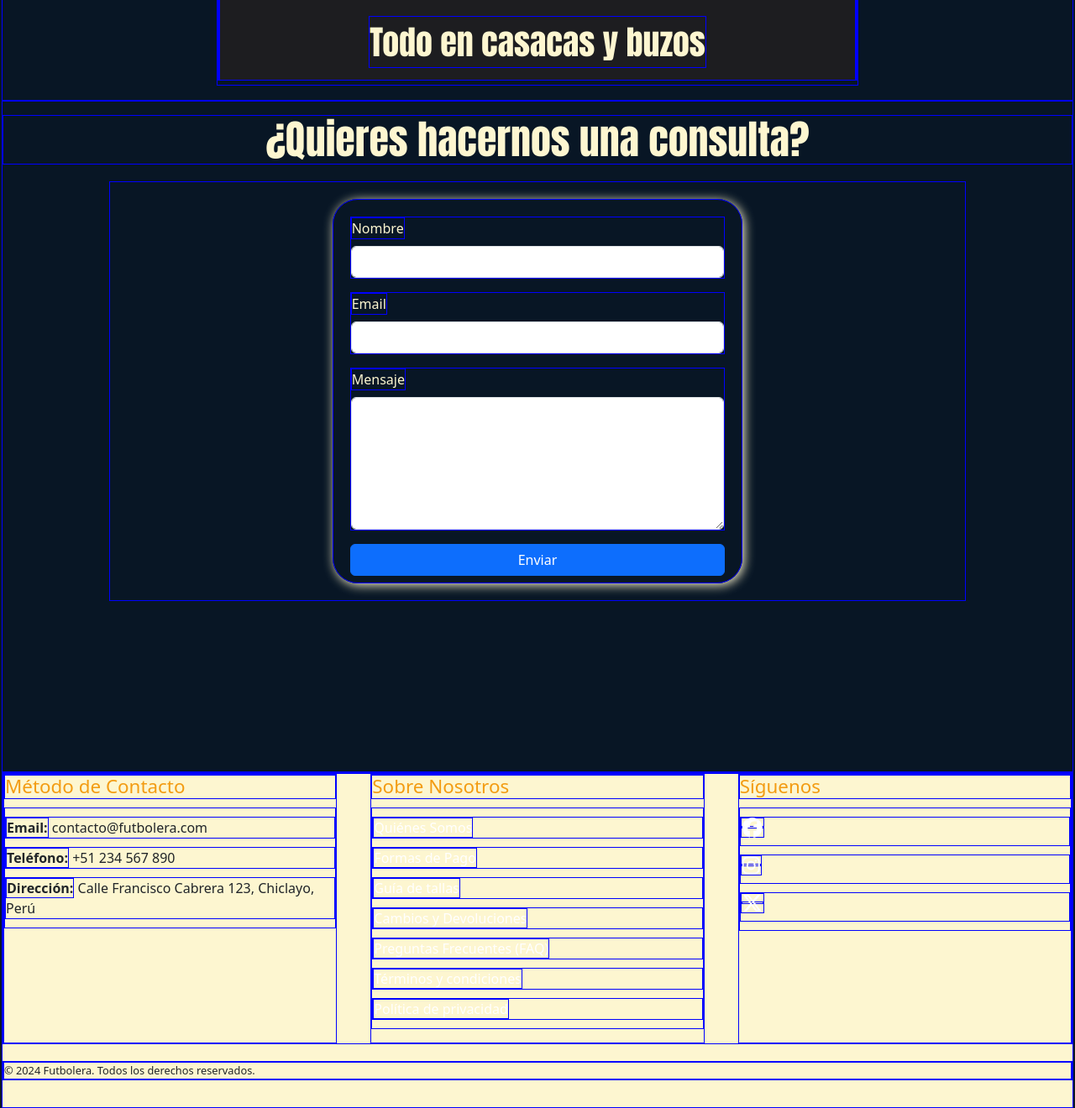
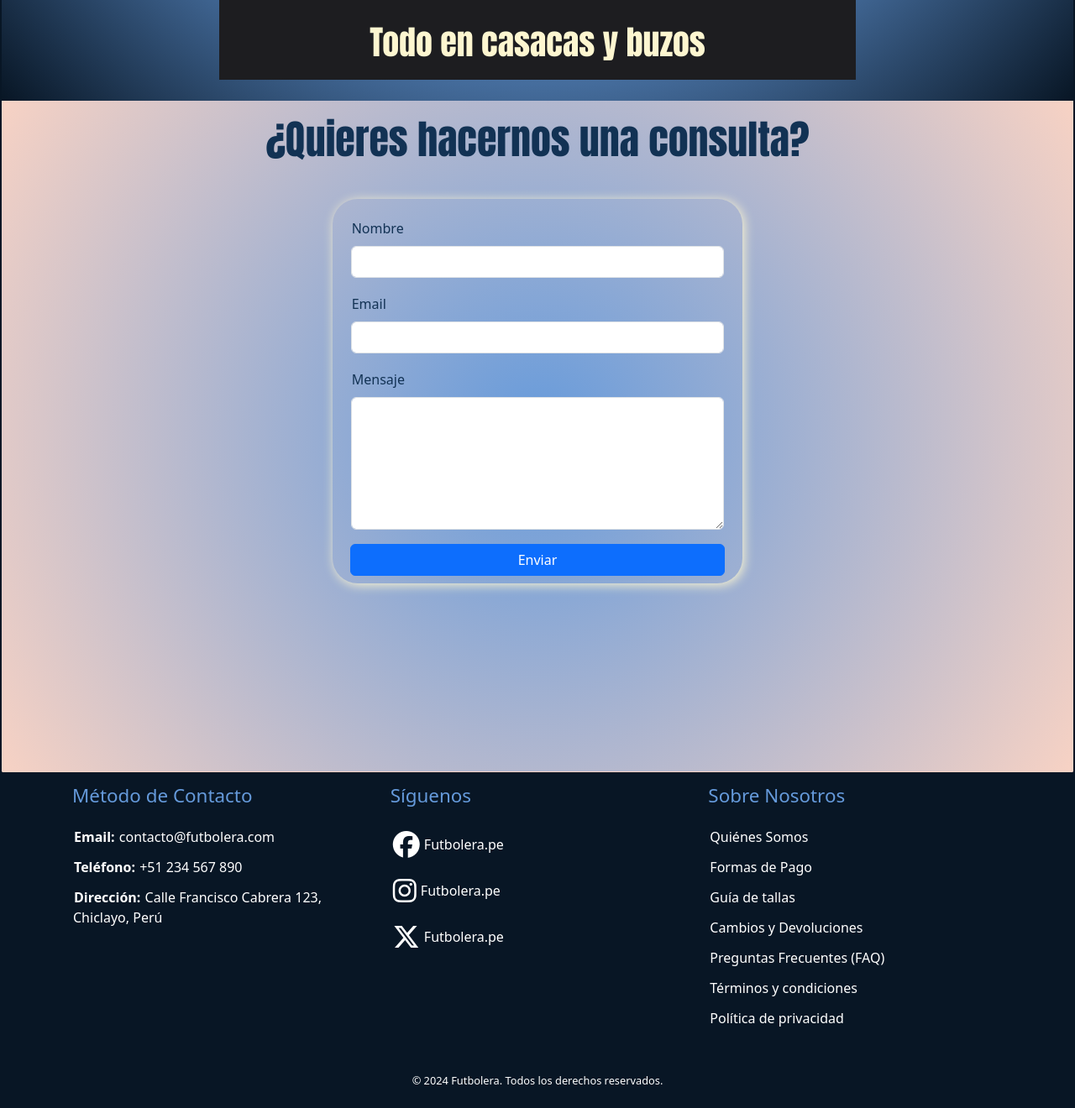
Before and after one commit to JulianB0315/soccer-clothing.io, a PHP site: page /public/home.html in a window 1280 px wide. Shown: the part 3391-4711 px from the top of the page at 84% size. Run offline with PHP 8.4, Linux system fonts and the light colour scheme; some libraries are stand-ins or nearby versions.

Commit message:
HOME FINALIZADO

```diff
--- a/Web/GUI/public/home.html
+++ b/Web/GUI/public/home.html
@@ -352,57 +352,50 @@
     </section>
     <!-- Pie de pagina / Footer -->
     <footer class="footer">
-        <div class="footer-container">
-            <div class="footer-seccion contact-info">
+        <div class="container">
+            <div class="row">
+                <div class="col-md-4 footer-seccion contact-info">
                     <h4 class="footer-title">Método de Contacto</h4>
-                <ul>
-                    <li><strong>Email:</strong> contacto@futbolera.com</li>
-                    <li><strong>Teléfono:</strong> +51 234 567 890</li>
-                    <li><strong>Dirección:</strong> Calle Francisco Cabrera 123, Chiclayo, Perú</li>
+                    <ul class="footer-list">
+                        <li class="footer-info"><strong>Email:</strong> contacto@futbolera.com</li>
+                        <li class="footer-info"><strong>Teléfono:</strong> +51 234 567 890</li>
+                        <li class="footer-info"><strong>Dirección:</strong> Calle Francisco Cabrera 123, Chiclayo, Perú</li>
                     </ul>
                 </div>
-            <div class="footer-seccion links-footer">
-                <h4 class="footer-title">Sobre Nosotros</h4>
-                <ul>
-                    <li><a href="#">Quiénes Somos</a></li>
-                    <li><a href="#">Formas de Pago</a></li>
-                    <li><a href="#">Guía de tallas</a></li>
-                    <li><a href="#">Cambios y Devoluciones</a></li>
-                    <li><a href="#">Preguntas Frecuentes (FAQ)</a></li>
-                    <li><a href="#">Términos y condiciones</a></li>
-                    <li><a href="#">Política de privacidad</a></li>
+                <div class="col-md-4 footer-seccion links-footer">
+                    <h4 class="footer-title">Síguenos</h4>
+                    <ul class="footer-list social-media">
+                        <li><a class="footer-link" href="#" target="_blank">
+                            <i class="fa-brands fa-facebook fa-2xl"> </i>
+                            Futbolera.pe
+                        </a></li>
+                        <li><a class="footer-link" href="#" target="_blank">
+                            <i class="fa-brands fa-instagram fa-2xl"></i>
+                            Futbolera.pe
+                        </a></li>
+                        <li><a class="footer-link" href="#" target="_blank">
+                            <i class="fa-brands fa-x-twitter fa-2xl"></i>
+                            Futbolera.pe
+                        </a></li>
                     </ul>
                 </div>
-            <div class="footer-seccion social-media">
-                <h4 class="footer-title">Síguenos</h4>
-                <ul>
-                    <li><a href="#" target="_blank">
-                        <i class="fa-brands fa-facebook fa-xl"> </i>
-                    </a></li>
-                    <li><a href="#" target="_blank">
-                        <i class="fa-brands fa-instagram fa-xl"></i>
-                    </a></li>
-                    <li><a href="#" target="_blank">
-                        <i class="fa-brands fa-x-twitter fa-xl"></i>
-                    </a></li>
+                <div class="col-md-4 footer-seccion">
+                    <h4 class="footer-title">Sobre Nosotros</h4>
+                    <ul class="footer-list">
+                        <li><a class="footer-link" href="#">Quiénes Somos</a></li>
+                        <li><a class="footer-link" href="#">Formas de Pago</a></li>
+                        <li><a class="footer-link" href="#">Guía de tallas</a></li>
+                        <li><a class="footer-link" href="#">Cambios y Devoluciones</a></li>
+                        <li><a class="footer-link" href="#">Preguntas Frecuentes (FAQ)</a></li>
+                        <li><a class="footer-link" href="#">Términos y condiciones</a></li>
+                        <li><a class="footer-link" href="#">Política de privacidad</a></li>
                     </ul>
+                </div>
             </div>
         </div>
         <div class="footer-copy">
             <p>&copy; 2024 Futbolera. Todos los derechos reservados.</p>
         </div>
-        <!-- <div class="container container-footer">
-            <div class="row row-footer">
-                <div class="col-md-4 col-lg-3 col-footer">
-                    <h5 class="footer-subtitle text-center">Redes Sociales</h5>
-                </div>
-                <div class="col-md-4 col-lg-3 col-footer">
-                    <h5 class="footer-subtitle text-center">Métodos de Contacto</h5>
-                </div>
-                <div class="col-md-4 col-lg-3 col-footer">
-                    <h5 class="footer-subtitle text-center">Sobre Nosotros</h5>
-                </div>
-        </div> -->
     </footer>
     <script src="https://cdn.jsdelivr.net/npm/bootstrap@5.3.3/dist/js/bootstrap.bundle.min.js"></script>
 </body>
--- a/Web/GUI/public/style.css
+++ b/Web/GUI/public/style.css
@@ -1,8 +1,11 @@
 :root{
+    /* Primera combinacion que se propuso */
     /* --bg-color-primary:#2e4644;
     --texts-principal:#d2d1d2;
     --bg-secondary:#8b9c94;
     --bg-thirdy:#427d61; */
+
+    /* Paleta de colores actual */
     --texts-principal:#fdf6d0;
     --bg-secondary:#264667;
     --bg-thirdy:#123254;
@@ -12,9 +15,13 @@
     --bg-light-secondary:#4877b0;
     --bg-dark:#1d1d20;
     --font-titles:'Anton', sans-serif;
+    --bg-accent: #3498db;
+    --bg-warm: #f7d2c4;
 }
 *{
-    border: 1px solid blue;
+    border: 1px solid transparent;
+    /* Esto me esta ayudando a ver los containers asi que dejenlo XD */
+    /* Actualizacion, no saquen esto porque lo necesitamos si no se recortan el tamaño de los section galeria y contacto */
 }
 html{
     scroll-behavior: smooth;
@@ -57,7 +64,9 @@ nav .offcanvas{
     border: none;
     z-index: 3;
 }
-.dropdown-item{
+/* Esto queda documentado ya que no estoy usando dropdowns en el nav, pero por si acaso dejarlo ahi */
+
+/* .dropdown-item{
     transform:background-color .1s ease;
 }
 .dropdown-item:hover{
@@ -72,7 +81,7 @@ nav .offcanvas{
     .dropdown:hover .dropdown-menu{
         display: block;
     }
-}
+} */
 .offcanvas-title, .nav-link, .dropdown-item,.nav-first, .offcanvas-title{
     color:var(--texts-principal);
 }
@@ -127,7 +136,6 @@ nav .offcanvas{
 .container-main{
     width: 40%;
     height: 500px;
-    /* background-color: green; */
     margin-top: 130px;
     display: none;
 }
@@ -147,7 +155,6 @@ nav .offcanvas{
 .container-clothes{
     width: 550px;
     height: 500px;
-    /* background-color: gray; */
     margin-top: 130px;
 }
 .clothe-img-brand{
@@ -233,7 +240,7 @@ nav .offcanvas{
     height: 153vh;
     width: 100%;
     scroll-margin-top: 100px;
-    /* background-color: aquamarine; */
+    background-image: radial-gradient(circle, var(--bg-warm), var(--bg-light-blue), var(--bg-color-primary));
 }
 .galeria-titulo{
     color: var(--texts-principal);
@@ -244,7 +251,6 @@ nav .offcanvas{
     width: 60%;
     margin: 60px auto;
     height: 40%;
-    /* background-color: aqua; */
 }
 .carousel-item{
     height: 60vh;
@@ -270,18 +276,18 @@ nav .offcanvas{
 .form-contacto{
     height: 100vh;
     width: 100%;
-    /* background-color: #659adb; */
     scroll-margin-top: 100px;
+    background-image: radial-gradient(circle, var(--bg-light-blue), var(--bg-warm));
+    border-bottom: 1px solid var(--bg-warm);
 }
 .form-title{
-    color: var(--texts-principal);
+    color: var(--bg-thirdy);
     font-size: 3rem;
     font-family: var(--font-titles);
 }
 .form-container{
     width: 80%;
     height: 500px;
-    /* background-color: green; */
     margin: 20px auto;
     padding: 20px;
     display: flex;
@@ -290,7 +296,6 @@ nav .offcanvas{
 }
 .contact-form{
     width: 50%;
-    /* background: #000; */
     height: 100%;
     border-radius: 30px;
     box-shadow: 2px 2px 13px var(--bg-light);
@@ -300,13 +305,11 @@ nav .offcanvas{
     width: 100%;
 }
 .form-label{
-    color: var(--texts-principal);
-    /* font-size: 1.2rem; */
+    color: var(--bg-thirdy);
 }
 .footer{
     width: 100%;
     height: 400px;
-    background-color: var(--bg-light);
 }
 .container-footer{
     width: 90%;
@@ -317,11 +320,6 @@ nav .offcanvas{
     align-items: center;
     flex-direction: column;
 }
-/* .row-footer{
-    width: 100%;
-    justify-content: space-evenly;
-    height: 90%;
-} */
 .footer-container {
     display: flex;
     justify-content: space-around;
@@ -334,43 +332,47 @@ nav .offcanvas{
     min-width: 250px;
 }
 
-.footer-seccion h4 {
+.footer-title {
     font-size: 1.4rem;
     margin-bottom: 10px;
-    color: #f39c12;
+    margin-top: 10px;
+    color: var(--bg-light-blue);
 }
 
-.footer-seccion ul {
+.footer-list {
     list-style: none;
     padding: 0;
 }
 
-.footer-seccion ul li {
+.footer-list li {
     margin: 10px 0;
 }
 
-.footer-seccion ul li a {
+.footer-link {
     text-decoration: none;
     color: #fff;
     font-size: 1rem;
     transition: color 0.3s ease;
 }
-
+.footer-info{
+    color:#fff;
+}
 .footer-seccion ul li a:hover {
-    color: #f39c12;
+    color: var(--texts-principal);
 }
-
 .social-media i {
-    margin-bottom: 20px;
+    margin: 20px 0;
 }
-
 .footer-copy {
     margin-top: 20px;
     font-size: 0.8rem;
+    display: flex;
+    justify-content: center;
+    align-items: center;
 }
-
 .footer-copy p {
-    margin: 0;
+    color: #fff;
+    text-align: center;
 }
 @media only screen and (max-width:992px){
     .navbar-nav >.nav-item >.nav-link::after{
@@ -442,7 +444,6 @@ nav .offcanvas{
         height: 40vh;
     }
     .carrusel-img{
-        /* object-fit: contain; */
         height: 180px;
     }
     .img-caption{
@@ -466,4 +467,10 @@ nav .offcanvas{
         /* background: #000; */
         height: 100%;
     }
+    .footer{
+        height: auto;
+    }
+    .footer-copy{
+        margin-top: 10px;
+    }
 }
```
Lines whose indentation alone changed are shown as unchanged.
